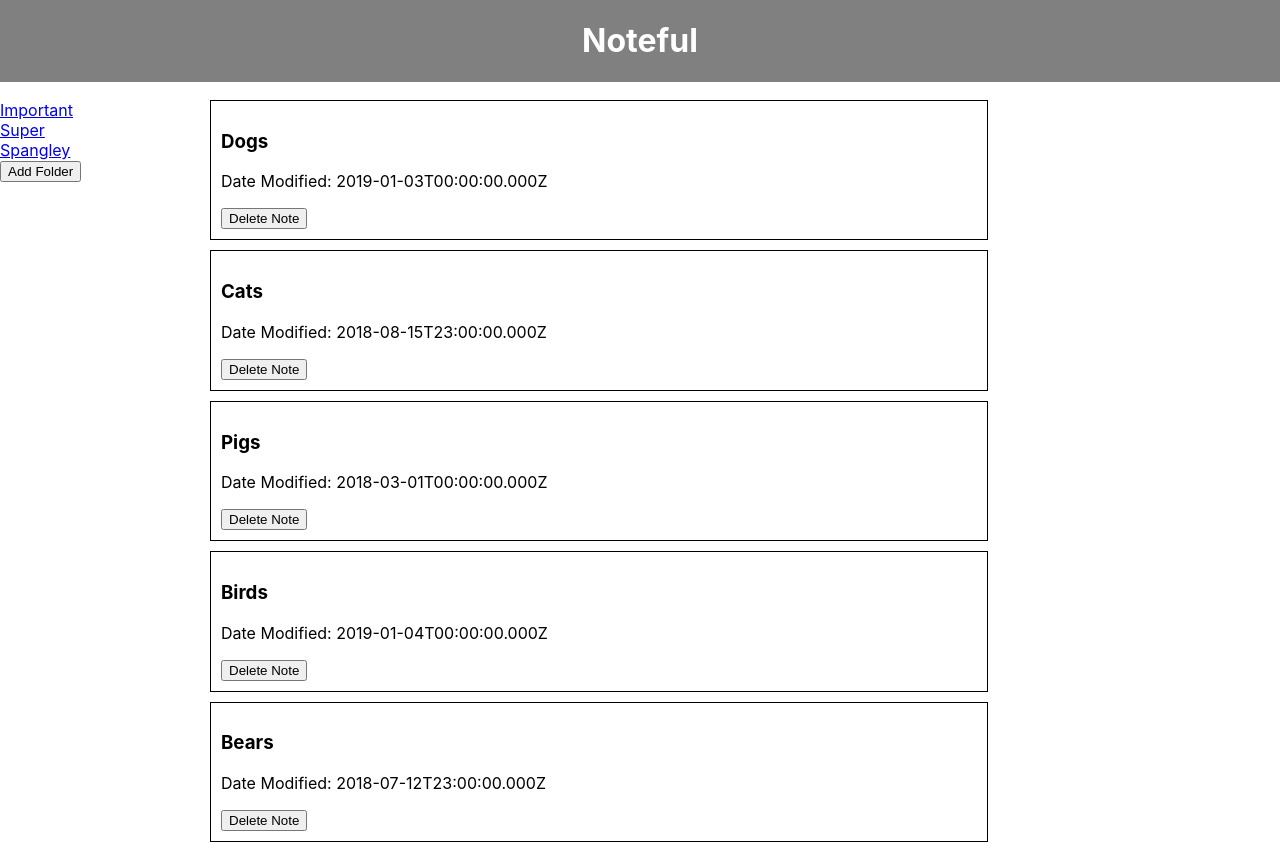
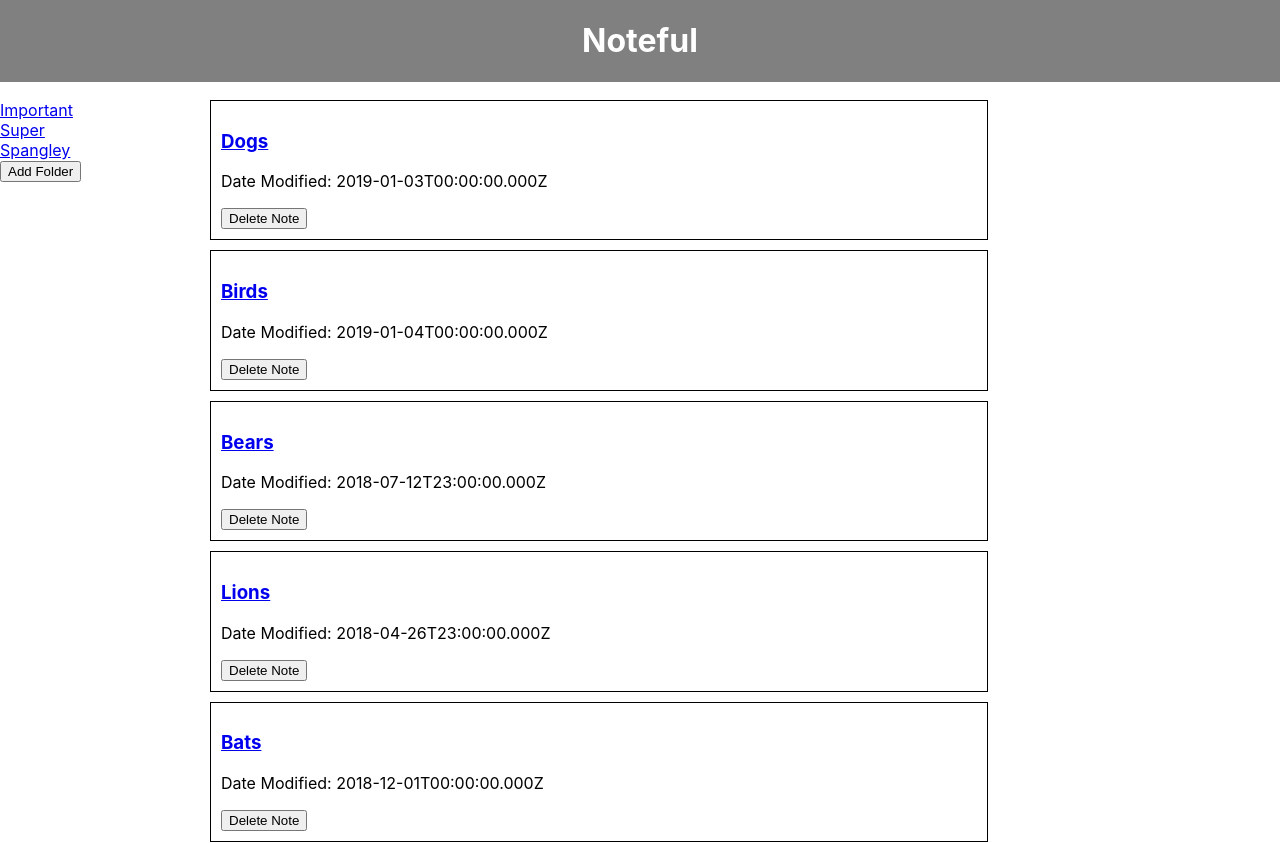
Before and after one commit to AshGodfrey/noteful, a React (Create React App) app: page /folder/b0715efe-ffaf-11e8-8eb2-f2801f1b9fd1 in a window 1280 px wide. Shown: the top 843 px of the page. Built offline with nearby package versions, Linux system fonts and the light colour scheme.

Commit message:
added the start of note page

```diff
--- a/src/App/App.js
+++ b/src/App/App.js
@@ -3,6 +3,7 @@ import dummyStore from '../dummy-store'
 import Header from '../Header/Header'
 import { BrowserRouter as Router, Route } from 'react-router-dom'
 import Home from '../Home/Home'
+import NotePage from '../NotePage/NotePage'
 
 
 class App extends React.Component{
@@ -23,6 +24,7 @@ class App extends React.Component{
 				<Header />
 				<Route exact path="/" render={(props) => <Home {...props} folders={this.state.folders} notes={this.state.notes}/> } />
 				<Route exact path="/folder/:activeFolderId" render={(props) => <Home {...props} folders={this.state.folders} notes={this.state.notes} /> } />
+				<Route exact path="/note/:activeNoteId" render={(props) => <NotePage {...props} folders={this.state.folders} notes={this.state.notes} /> } />
 			</div>
 		</Router>)
  }
--- a/src/Home/Home.js
+++ b/src/Home/Home.js
@@ -5,10 +5,14 @@ import Sidebar from '../Sidebar/Sidebar'
 class Home extends React.Component{
 
 	render() {
+		var activeFolder;
+		if (this.props.match) {
+			activeFolder = this.props.match.params.activeFolderId;
+		}
 		return (
 			<div>
-				<Sidebar folders={this.props.folders} activeFolder={this.activeFolder}/>
-				<Main  notes={this.props.notes} activeFolder={this.activeFolder}/>
+				<Sidebar folders={this.props.folders} activeFolder={activeFolder}/>
+				<Main  notes={this.props.notes} activeFolder={activeFolder}/>
 			</div>)
 	}
 }
--- a/src/Main/Main.js
+++ b/src/Main/Main.js
@@ -3,23 +3,32 @@ import './Main.css'
 import DeleteNote from '../DeleteNote/DeleteNote'
 
 class Main extends React.Component {
+	noteHTML(note) {
+		var noteLink = "/note/" + note.id
+		var classname = "note";
+		if (note.id === this.props.activeNote) {
+			classname = "note " + classname;
+		}
+		return (<div className="note">
+				<h3> <a href={noteLink}><div id={note.id}> {note.name} </div></a></h3>
+				<p>Date Modified: {note.modified}</p>
+				<DeleteNote />
+			</div>);
+	}
+
 	render() {
 		var folderNotes = this.props.notes;
 		if (this.props.activeFolder) {
 			folderNotes = this.props.notes.filter((notes) => notes.folderId === this.props.activeFolder);
 		}
-		var notes = folderNotes.map((notes) =>
-			<div className="note">
-				<h3> {notes.name} </h3>
-				<p>Date Modified: {notes.modified}</p>
-				<DeleteNote />
-			</div>)
+		var notes = folderNotes.map((note) => this.noteHTML(note))
+
 		return(
 			<main>
 				{notes}
 			</main>
 			)
-	}
+		}
 }
 
 export default Main;
--- /dev/null
+++ b/src/NoteDetail/NoteDetail.js
@@ -0,0 +1,18 @@
+import React from 'react';
+import DeleteNote from '../DeleteNote/DeleteNote'
+
+class NoteDetail extends React.Component {
+
+
+	render() {
+
+
+		return(
+			<main>
+				test 2
+			</main>
+			)
+		}
+}
+
+export default NoteDetail;
--- a/src/NotePage/NotePage.js
+++ b/src/NotePage/NotePage.js
@@ -0,0 +1,23 @@
+import React, {Component} from 'react';
+import Main from '../Main/Main'
+import Sidebar from '../Sidebar/Sidebar'
+import NoteDetail from '../NoteDetail/NoteDetail'
+import NoteSidebar from '../NoteSidebar/NoteSidebar'
+
+class NotePage extends React.Component{
+
+	render() {
+		var activeNote;
+		if (this.props.match) {
+			activeNote = this.props.match.params.activeNoteId;
+		}
+		return (
+			<div>
+				<NoteSidebar />
+				<NoteDetail />
+
+			</div>)
+		}
+	}
+
+export default NotePage;
--- /dev/null
+++ b/src/NoteSidebar/NoteSidebar.js
@@ -0,0 +1,24 @@
+import React from 'react';
+import '../Sidebar/Sidebar.css'
+import {
+  BrowserRouter as Router,
+  Link,
+  Route,
+  Switch,
+} from 'react-router-dom';
+
+
+
+class NoteSidebar extends React.Component {
+	activeFolder=this.props.activeFolder
+	render() {
+		return (
+		<div className = "sidebar">
+			<button>Go Back</button>
+			<p>Folder</p>
+		</div>
+		)
+	}
+}
+
+export default NoteSidebar
--- a/src/Sidebar/Sidebar.js
+++ b/src/Sidebar/Sidebar.js
@@ -13,7 +13,6 @@ class Sidebar extends React.Component {
 		}
 		return (<a href={folderLink}><div id={folder.id} className={classname}> {folder.name} </div></a>)
 	}
-
 
 	render() {
 		if (this.props.folders) {
```
